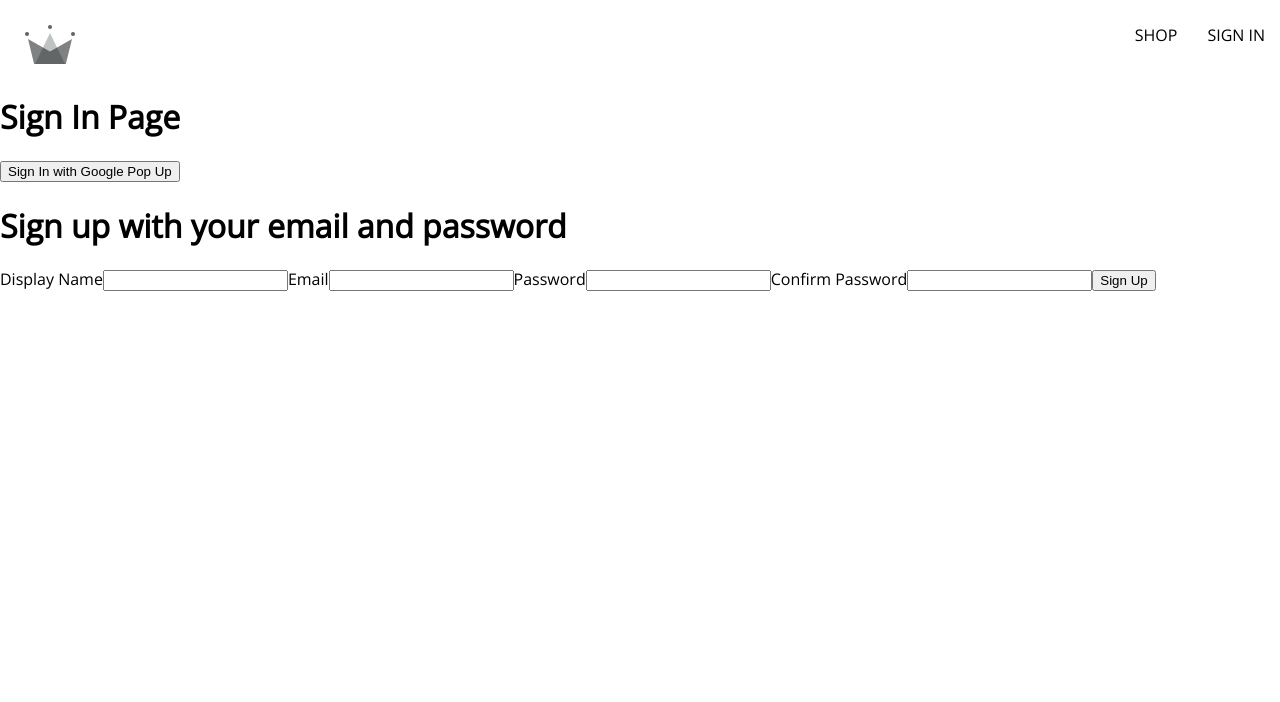
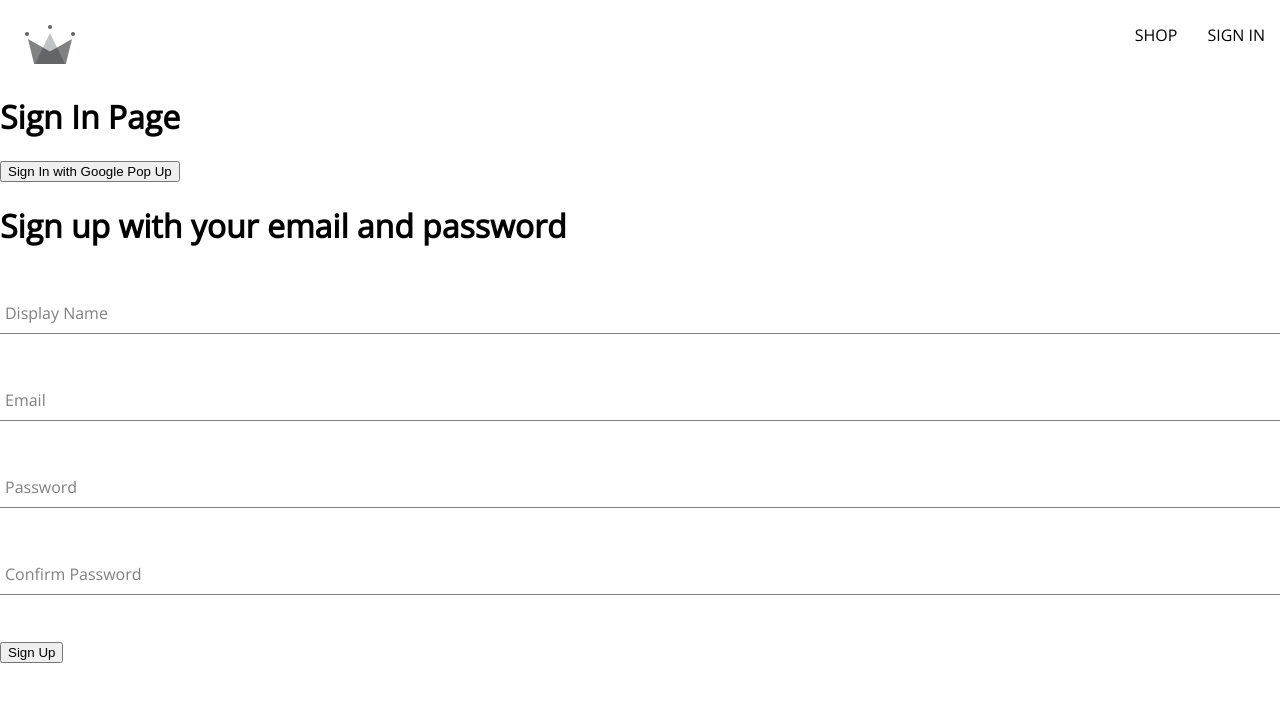
Before and after one commit to Alazib/Clothes_e_commerce, a React (Create React App) app: page /sign-in in a window 1280 px wide. Shown: the top 702 px of the page. Built offline with nearby package versions, Linux system fonts and the light colour scheme; a web font is replaced by a local one.

Commit message:
input componetized and style

```diff
--- /dev/null
+++ b/src/components/form-input/form-input.component.jsx
@@ -0,0 +1,16 @@
+import "./form-input.styles.scss"
+
+const FormInput = ({ label, ...inputPros }) => {
+  return (
+    <div className="form">
+      <input className="form-input" {...inputPros} />
+      <label
+        className={`${inputPros.value.length ? "shrink" : ""} form-input-label`}
+      >
+        {label}
+      </label>
+    </div>
+  )
+}
+
+export default FormInput
--- /dev/null
+++ b/src/components/form-input/form-input.styles.scss
@@ -0,0 +1,54 @@
+$sub-color: grey;
+$main-color: black;
+
+@mixin shrinkLabel {
+  top: -14px;
+  font-size: 12px;
+  color: $main-color;
+}
+
+.form {
+  position: relative;
+  margin: 45px 0;
+
+  .form-input {
+    background: none;
+    background-color: white;
+    color: $sub-color;
+    font-size: 18px;
+    padding: 10px 10px 10px 5px;
+    display: block;
+    width: 100%;
+    border: none;
+    border-radius: 0;
+    border-bottom: 1px solid $sub-color;
+    margin: 25px 0;
+
+    &:focus {
+      outline: none;
+    }
+
+    &:focus ~ .form-input-label {
+      @include shrinkLabel;
+    }
+  }
+
+  input[type='password'] {
+    letter-spacing: 0.3em;
+  }
+
+  .form-input-label {
+    color: $sub-color;
+    font-size: 16px;
+    font-weight: normal;
+    position: absolute;
+    pointer-events: none;
+    left: 5px;
+    top: 10px;
+    transition: 300ms ease all;
+
+    &.shrink {
+      @include shrinkLabel;
+    }
+  }
+}
--- a/src/components/sign-up-form/sign-up-form.component.jsx
+++ b/src/components/sign-up-form/sign-up-form.component.jsx
@@ -1,9 +1,10 @@
 import { useState } from "react"
-
 import {
   createUserWithEmailAndPassword,
   createUserDocumentFromAuth,
 } from "../../utils/firebase/firebase.utils"
+
+import FormInput from "../form-input/form-input.component"
 
 const SignUpForm = () => {
   const defaultFormFields = {
@@ -47,44 +48,42 @@
     setFormFields(defaultFormFields)
   }
 
+  console.log(formFields)
+
   return (
     <div>
       <h1>Sign up with your email and password</h1>
       <form onSubmit={handleSubmit}>
-        <label>Display Name</label>
-        <input
-          type="text"
-          required
+        <FormInput
+          label="Display Name"
           onChange={handleChange}
           name="displayName"
           value={displayName}
+          required
         />
 
-        <label>Email</label>
-        <input
-          type="email"
-          required
+        <FormInput
+          label="Email"
           onChange={handleChange}
           name="email"
           value={email}
+          required
         />
 
-        <label>Password</label>
-        <input
-          type="password"
-          required
+        <FormInput
+          label="Password"
           onChange={handleChange}
           name="password"
           value={password}
+          required
         />
 
-        <label>Confirm Password</label>
-        <input
-          type="password"
-          required
+        <FormInput
+          label="Confirm Password"
           onChange={handleChange}
           name="confirmPassword"
           value={confirmPassword}
+          required
         />
 
         <button type="submit">Sign Up</button>
```
